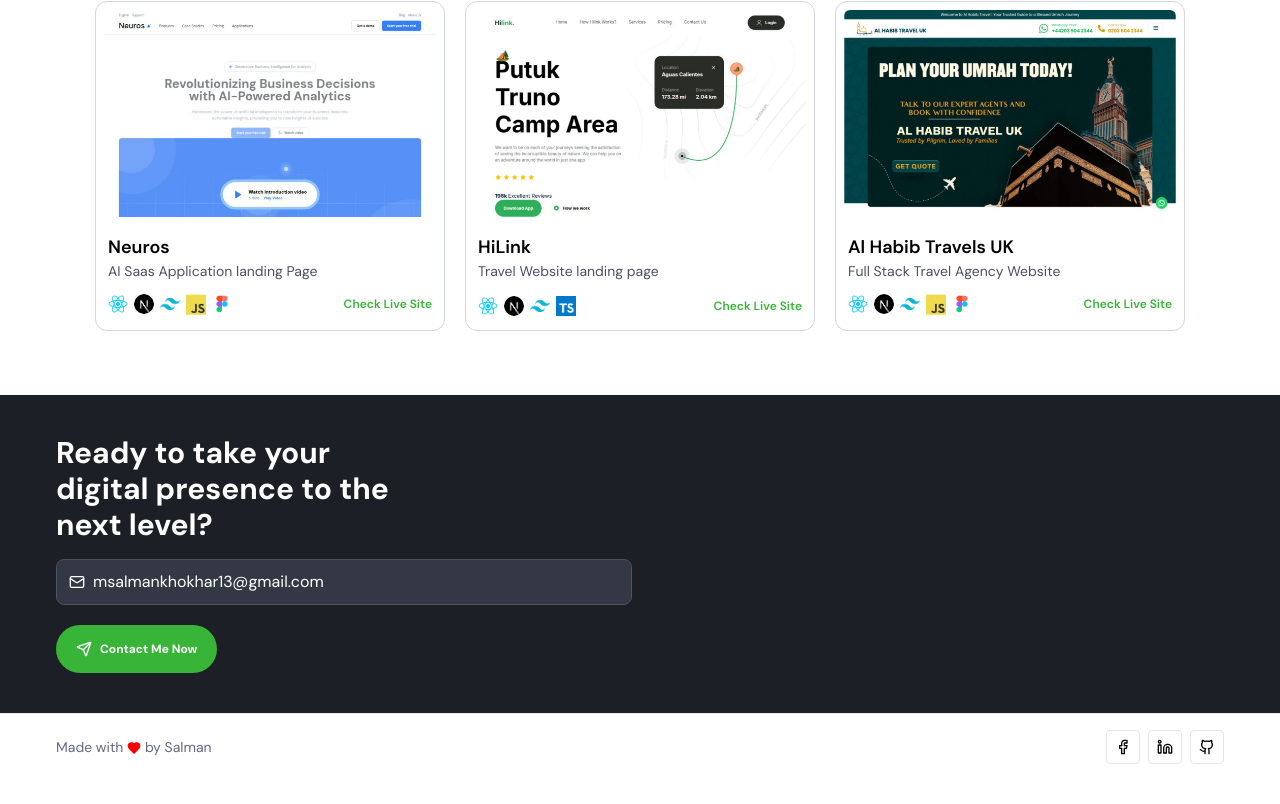
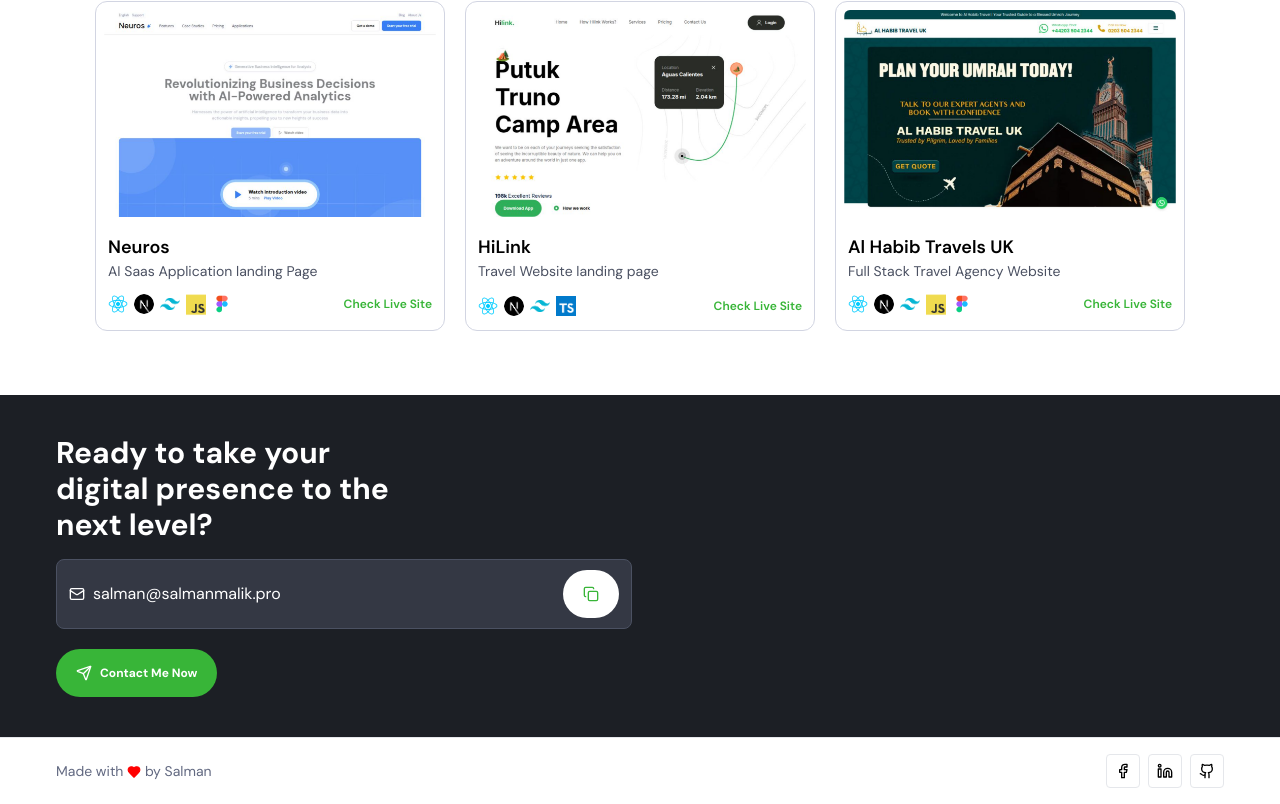
Before and after one commit to msalmankhokhar/portfolio, a Next.js app: page / in a window 1280 px wide. Shown: the part 710-1514 px from the top of the page. Before the commit the page ends 1490 px from the top, so only its background shows below. Built offline with nearby package versions, Linux system fonts and the light colour scheme.

Commit message:
added personal details in data file, changed email and added copy button

```diff
--- a/app/layout.tsx
+++ b/app/layout.tsx
@@ -18,7 +18,7 @@ export default function RootLayout({
   children: React.ReactNode;
 }>) {
   return (
-    <html lang="en" data-mode="dar">
+    <html lang="en" data-mode="light">
       <body
         className={`${font.className} antialiased dark:bg-secondary-1000`}
       >
--- a/app/page.tsx
+++ b/app/page.tsx
@@ -1,11 +1,22 @@
+"use client"
 import Button from "@/components/Button";
 import Footer from "@/components/Footer";
 import Navbar from "@/components/Navbar";
 import Hero from "@/components/sections/Hero";
 import Projects from "@/components/sections/Projects";
-import { Mail, Send } from "lucide-react";
+import { PERSONAL_DETAILS } from "@/data";
+import { Copy, Mail, Send } from "lucide-react";
+import { useState } from "react";
 
 export default function Home() {
+
+  const [copied, setCopied] = useState(false);
+
+  const handleCopy = ()=>{
+    navigator.clipboard.writeText(PERSONAL_DETAILS.email);
+    setCopied(true)
+  }
+
   return (
     <>
     <Navbar />
@@ -19,12 +30,16 @@ export default function Home() {
       <div className="mb-5 flex gap-2 items-center justify-between max-w-xl bg-secondary-900 border border-secondary-800 py-2.5 px-3 rounded-lg text-white">
         <div className="flex gap-2 items-center">
           <Mail size={16} color="white" />
-          <p>msalmankhokhar13@gmail.com</p>
+          <p>{PERSONAL_DETAILS.email}</p>
         </div>
         {/* Copy Button */}
-        {/* <Button variant="btn-primary-white" icon={<Copy size={16} />}>Copy</Button> */}
+        <Button onClick={handleCopy} className={copied ? 'text-green-600' : undefined} variant="btn-primary-white">
+          {
+            copied ? 'Copied' : <Copy size={16} />
+          }
+        </Button>
       </div>
-      <Button href={`mailto:msalmankhokhar13@gmail.com`} icon={<Send size={16} />} variant="btn-primary">Contact Me Now</Button>
+      <Button href={`mailto:${PERSONAL_DETAILS.email}`} icon={<Send size={16} />} variant="btn-primary">Contact Me Now</Button>
     </section>
 
     <Footer />
--- a/components/Button.tsx
+++ b/components/Button.tsx
@@ -2,25 +2,26 @@ import { ReactNode } from "react"
 
 interface ButtonProps {
     icon?: ReactNode;
-    children: ReactNode;
+    children?: ReactNode;
     variant: 'btn-primary' | 'btn-primary-faded' | 'btn-primary-white' | 'btn-hollow' | 'btn-hollow-colored';
     className?: string;
     href?: string;
+    onClick?: () => void;
 }
 
-export default function Button({ variant, icon, children, className, href }: ButtonProps) {
+export default function Button({ variant, icon, children, className, href, onClick }: ButtonProps) {
     if (href) {
         return (
             <a target="_blank" href={href} className={`btn w-fit ${variant} ${className} ${icon && 'btn-icon'}`}>
                 {icon && icon}
-                <span>{children}</span>
+                { children && <span>{children}</span> }
             </a>
         )
     } else {
         return (
-            <button type="button" className={`btn ${variant} ${className} ${icon && 'btn-icon'}`}>
+            <button onClick={onClick} type="button" className={`btn ${variant} ${className} ${icon && 'btn-icon'}`}>
                 {icon && icon}
-                <span>{children}</span>
+                { children && <span>{children}</span> }
             </button>
         )
     }
--- a/data/index.ts
+++ b/data/index.ts
@@ -11,6 +11,13 @@ export interface ProjectInterface {
     thumbnail: string;
     techstack: TechstackInterface[];
     url: string;
+}
+
+export const PERSONAL_DETAILS = {
+    name: 'Salman Khokhar',
+    firstName: 'Salman',
+    lastName: 'Khokhar',
+    email: 'salman@salmanmalik.pro'
 }
 
 export const TECH_STACK = {
```
